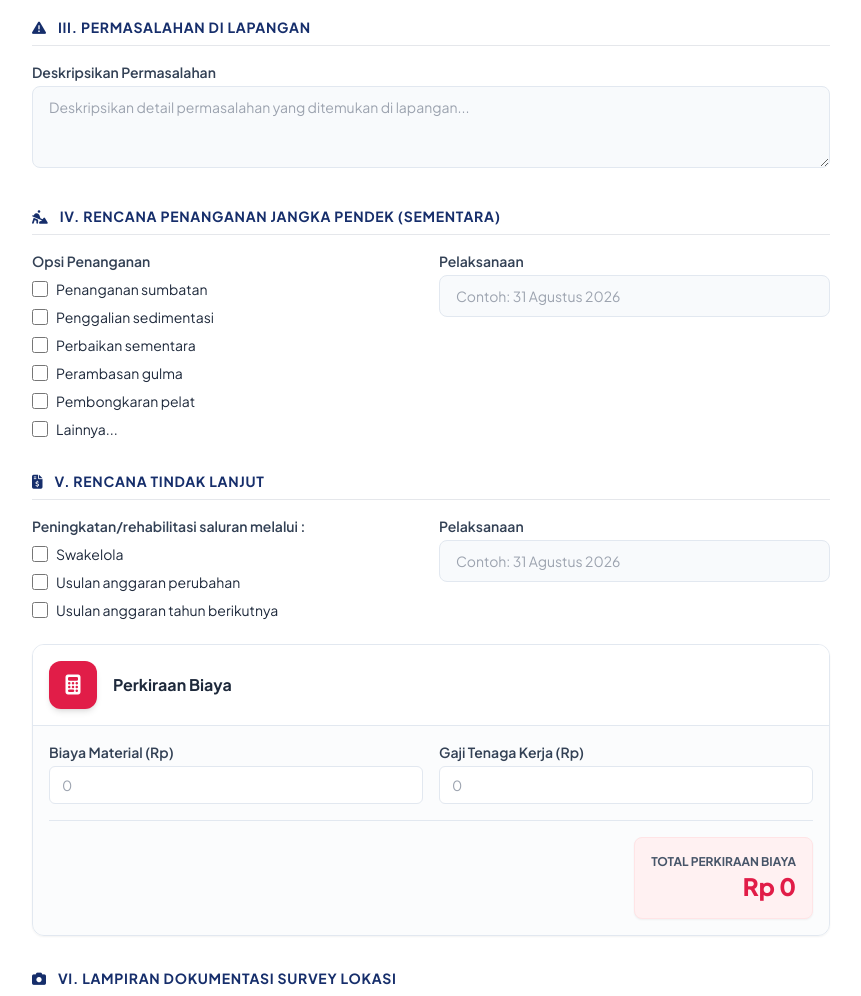
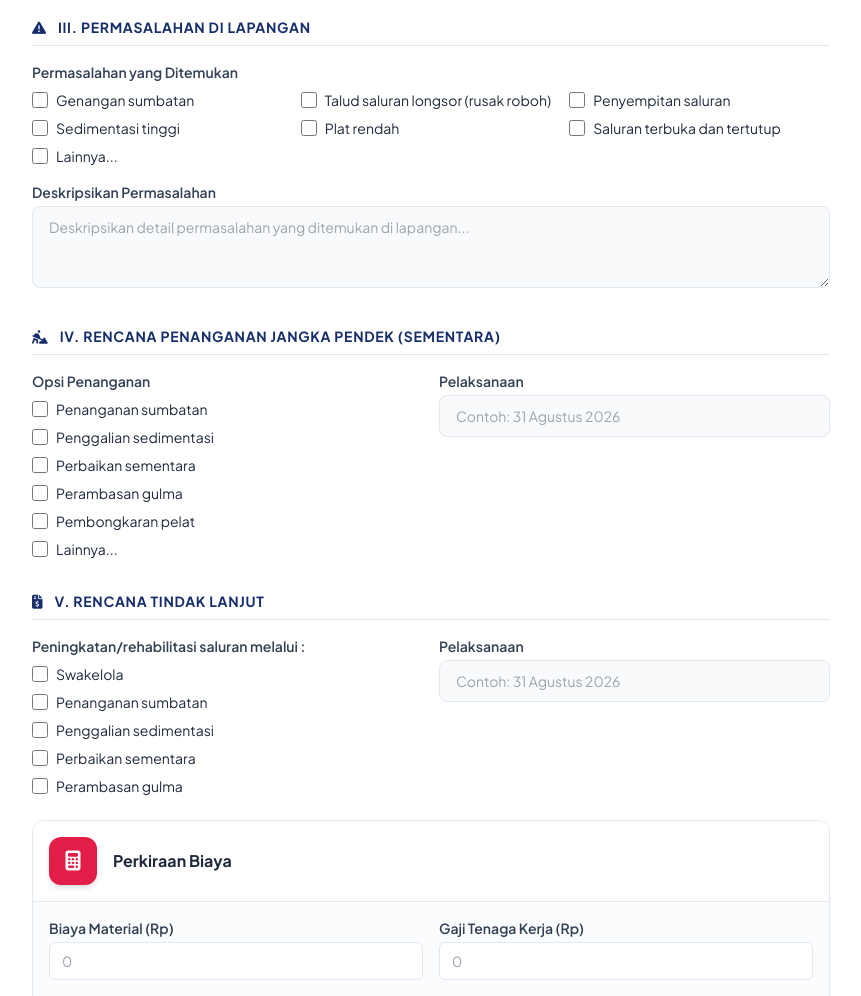
Before and after one commit to RifkyFadjar/KP, a plain HTML site: page survey.html in a window 1280 px wide. Shown: the part 1380-2376 px from the top of the page, without its empty margins (209-1070 px from the left). Drawn offline with nearby package versions, Linux system fonts and the light colour scheme.

Commit message:
Update Bagian III Permasalahan Lapangan dan Bagian V Opsi Tindak Lanjut

```diff
--- a/survey.html
+++ b/survey.html
@@ -233,12 +233,37 @@
             <div>
                 <h2 class="text-sm font-bold text-pupr-blue mb-4 uppercase tracking-wider border-b pb-2"><i
                         class="fa-solid fa-triangle-exclamation mr-2"></i> III. Permasalahan di Lapangan</h2>
-                <div>
-                    <label class="block text-sm font-semibold text-slate-700 mb-1">Deskripsikan Permasalahan</label>
-                    <textarea id="valDeskripsiMasalah" rows="3"
-                        placeholder="Deskripsikan detail permasalahan yang ditemukan di lapangan..."
-                        class="w-full px-4 py-2.5 bg-slate-50 border border-slate-200 rounded-lg focus:outline-none focus:border-pupr-blue text-sm"
-                        required></textarea>
+                <div class="space-y-4">
+                    <div>
+                        <label class="block text-sm font-semibold text-slate-700 mb-1">Permasalahan yang Ditemukan</label>
+                        <div class="grid grid-cols-1 sm:grid-cols-2 md:grid-cols-3 gap-2 mt-2" id="chkGroupPermasalahan">
+                            <label class="flex items-center gap-2 text-sm"><input type="checkbox"
+                                    value="Genangan sumbatan" class="w-4 h-4 text-pupr-blue rounded"> Genangan sumbatan</label>
+                            <label class="flex items-center gap-2 text-sm"><input type="checkbox"
+                                    value="Talud saluran longsor (rusak roboh)" class="w-4 h-4 text-pupr-blue rounded">
+                                Talud saluran longsor (rusak roboh)</label>
+                            <label class="flex items-center gap-2 text-sm"><input type="checkbox"
+                                    value="Penyempitan saluran" class="w-4 h-4 text-pupr-blue rounded"> Penyempitan saluran</label>
+                            <label class="flex items-center gap-2 text-sm"><input type="checkbox"
+                                    value="Sedimentasi tinggi" class="w-4 h-4 text-pupr-blue rounded"> Sedimentasi tinggi</label>
+                            <label class="flex items-center gap-2 text-sm"><input type="checkbox"
+                                    value="Plat rendah" class="w-4 h-4 text-pupr-blue rounded"> Plat rendah</label>
+                            <label class="flex items-center gap-2 text-sm"><input type="checkbox"
+                                    value="Saluran terbuka dan tertutup" class="w-4 h-4 text-pupr-blue rounded"> Saluran terbuka dan tertutup</label>
+                            <label class="flex items-center gap-2 text-sm"><input type="checkbox" value="Lainnya"
+                                    class="w-4 h-4 text-pupr-blue rounded"
+                                    onchange="if(this.checked) document.getElementById('valPermasalahanLain').classList.remove('hidden'); else document.getElementById('valPermasalahanLain').classList.add('hidden');">
+                                Lainnya...</label>
+                        </div>
+                        <input type="text" id="valPermasalahanLain" placeholder="Tuliskan permasalahan lainnya..."
+                            class="w-full mt-2 px-4 py-2 sm:py-2.5 bg-slate-50 border border-slate-200 rounded-lg focus:outline-none focus:border-pupr-blue text-sm hidden">
+                    </div>
+                    <div>
+                        <label class="block text-sm font-semibold text-slate-700 mb-1">Deskripsikan Permasalahan</label>
+                        <textarea id="valDeskripsiMasalah" rows="3"
+                            placeholder="Deskripsikan detail permasalahan yang ditemukan di lapangan..."
+                            class="w-full px-4 py-2.5 bg-slate-50 border border-slate-200 rounded-lg focus:outline-none focus:border-pupr-blue text-sm"></textarea>
+                    </div>
                 </div>
             </div>
 
@@ -298,12 +323,17 @@
                                         value="Swakelola" class="w-4 h-4 text-pupr-blue rounded">
                                     Swakelola</label>
                                 <label class="flex items-center gap-2 text-sm"><input type="checkbox"
-                                        value="Usulan anggaran perubahan" class="w-4 h-4 text-pupr-blue rounded">
-                                    Usulan anggaran perubahan</label>
+                                        value="Penanganan sumbatan" class="w-4 h-4 text-pupr-blue rounded">
+                                    Penanganan sumbatan</label>
                                 <label class="flex items-center gap-2 text-sm"><input type="checkbox"
-                                        value="Usulan anggaran tahun berikutnya"
-                                        class="w-4 h-4 text-pupr-blue rounded"> Usulan anggaran tahun
-                                    berikutnya</label>
+                                        value="Penggalian sedimentasi" class="w-4 h-4 text-pupr-blue rounded">
+                                    Penggalian sedimentasi</label>
+                                <label class="flex items-center gap-2 text-sm"><input type="checkbox"
+                                        value="Perbaikan sementara" class="w-4 h-4 text-pupr-blue rounded">
+                                    Perbaikan sementara</label>
+                                <label class="flex items-center gap-2 text-sm"><input type="checkbox"
+                                        value="Perambasan gulma" class="w-4 h-4 text-pupr-blue rounded">
+                                    Perambasan gulma</label>
                             </div>
                         </div>
                         <div>
@@ -669,6 +699,15 @@
                 }
             }
 
+            let arrPermasalahan = getCheckedValues('chkGroupPermasalahan');
+            if (arrPermasalahan.includes('Lainnya')) {
+                const customVal = document.getElementById('valPermasalahanLain').value.trim();
+                const idx = arrPermasalahan.indexOf('Lainnya');
+                if (customVal) {
+                    arrPermasalahan[idx] = customVal;
+                }
+            }
+
             let arrTindakLanjut = getCheckedValues('chkGroupTindakLanjut');
 
             // Ambil rincian biaya yang diinput
@@ -691,6 +730,7 @@
                 konstruksiSaluran: arrKonstruksi.join(', '),
                 kondisiLapangan: arrKondisi.join(', '),
                 kondisiExisting: arrKondisi.join(', '), // fallback kompatibilitas
+                permasalahanDitemukan: arrPermasalahan.join(', '),
                 deskripsiMasalah: document.getElementById('valDeskripsiMasalah').value,
                 opsiPenanganan: arrOpsi.join(', '),
                 kategoriPerbaikan: arrOpsi.join(', '), // fallback kompatibilitas
```
Also changed, not shown: hasil-laporan.html (+6 -0 lines).
